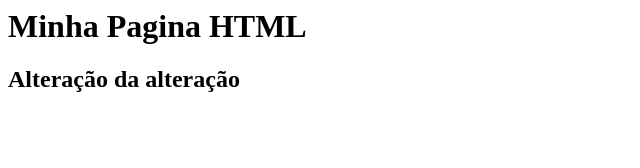
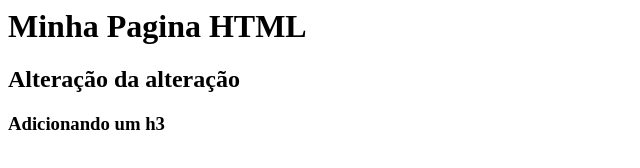
Before and after one commit to cecmedeiros/gama-no-github, a plain HTML site: page index.html in a window 1280 px wide. Shown: the whole page, without its empty margins (0-640 px from the left). Drawn offline with Linux system fonts and the light colour scheme.

Commit message:
Atualziar a partir do github

```diff
--- a/index.html
+++ b/index.html
@@ -2,5 +2,6 @@
     <body>
         <h1>Minha Pagina HTML</h1>
         <h2>Alteração da alteração</h2>
+        <h3>Adicionando um h3</h3>
     </body>
 </html>
```
